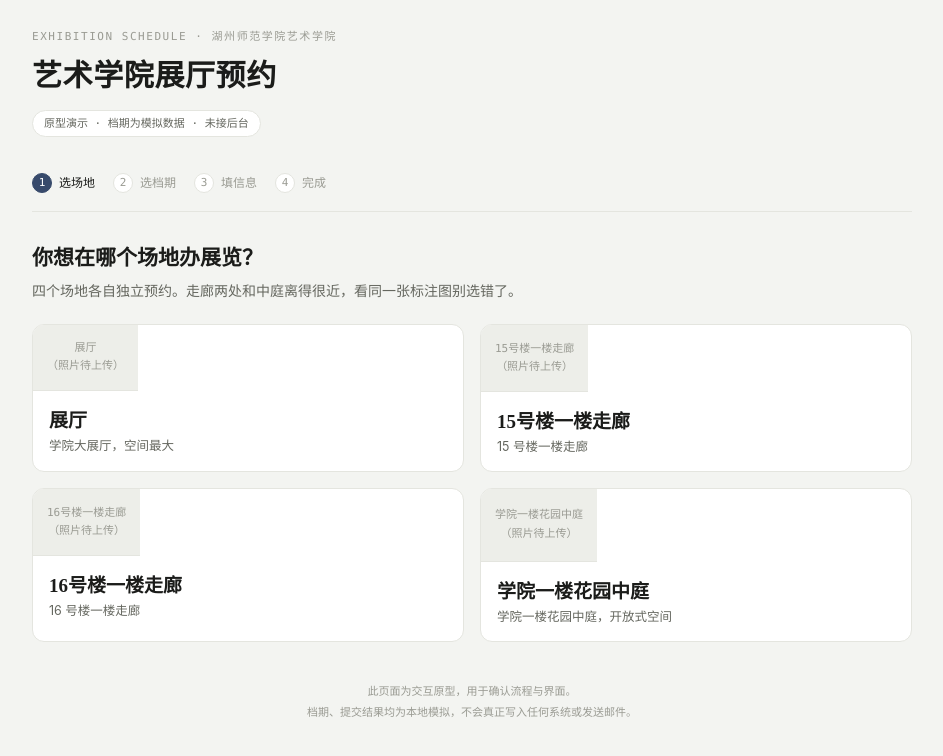
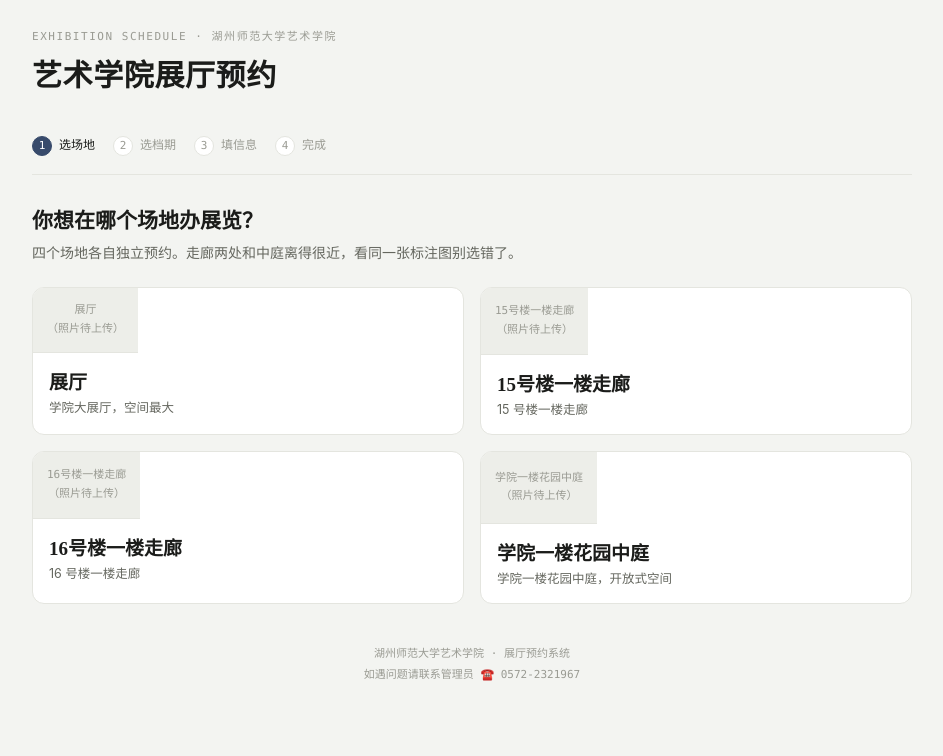
Before and after one commit to uvwyueling/exhibition-booking, a plain HTML site: page index.html in a window 1280 px wide. Shown: the whole page, without its empty margins (168-1111 px from the left). Drawn offline with Linux system fonts and the light colour scheme.

Commit message:
docs(re-wording):delete mock sentences and correct uni name

```diff
--- a/index.html
+++ b/index.html
@@ -3,7 +3,7 @@
 <head>
 <meta charset="UTF-8">
 <meta name="viewport" content="width=device-width, initial-scale=1.0">
-<title>艺术学院展厅预约（原型）</title>
+<title>湖州师范大学艺术学院展厅预约</title>
 <style>
   /* ============================================================
      可视觉配置 —— 后续接后台时，这些是唯一需要你/我改动的地方
@@ -30,8 +30,6 @@
   .eyebrow{font-family:var(--mono);font-size:11px;letter-spacing:.14em;text-transform:uppercase;
     color:var(--faint);margin-bottom:6px}
   .title{font-family:var(--serif);font-size:30px;font-weight:600;letter-spacing:.02em}
-  .demo-tag{display:inline-block;margin-top:10px;font-family:var(--mono);font-size:11px;
-    color:var(--soft);background:#fff;border:1px solid var(--line);border-radius:999px;padding:4px 11px}
 
   /* stepper — 真实的顺序步骤，故用编号 */
   .stepper{display:flex;flex-wrap:wrap;gap:6px 18px;margin:18px 0 4px;padding-bottom:18px;
@@ -190,9 +188,8 @@
 <body>
 <div class="wrap">
   <header>
-    <div class="eyebrow">Exhibition Schedule · 湖州师范学院艺术学院</div>
+    <div class="eyebrow">Exhibition Schedule · 湖州师范大学艺术学院</div>
     <div class="title">艺术学院展厅预约</div>
-    <div class="demo-tag">原型演示 · 档期为模拟数据 · 未接后台</div>
   </header>
 
   <nav class="stepper" id="stepper">
@@ -318,7 +315,8 @@
   </section>
 
   <footer>
-    此页面为交互原型，用于确认流程与界面。<br>档期、提交结果均为本地模拟，不会真正写入任何系统或发送邮件。
+    湖州师范大学艺术学院 · 展厅预约系统<br>
+    如遇问题请联系管理员 ☎️ 0572-2321967
   </footer>
 </div>
 
```
Also changed, not shown: TODO.md (+4 -3 lines).
